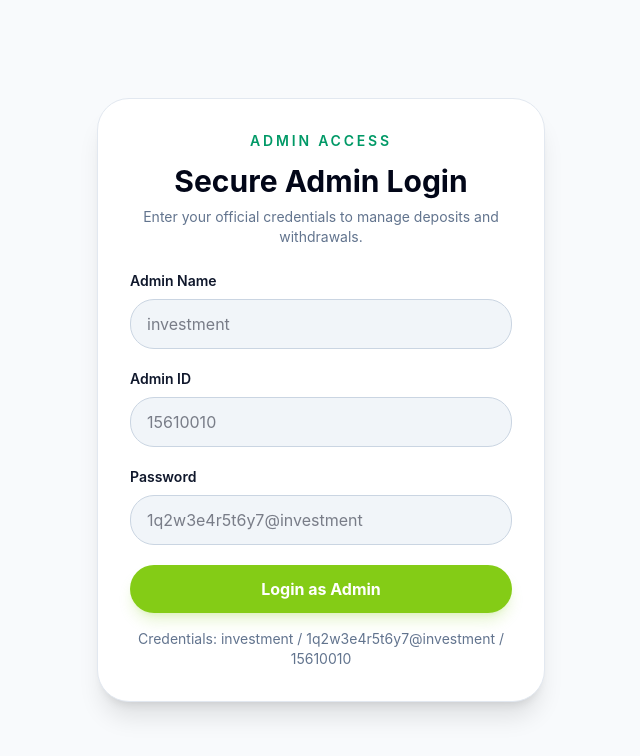
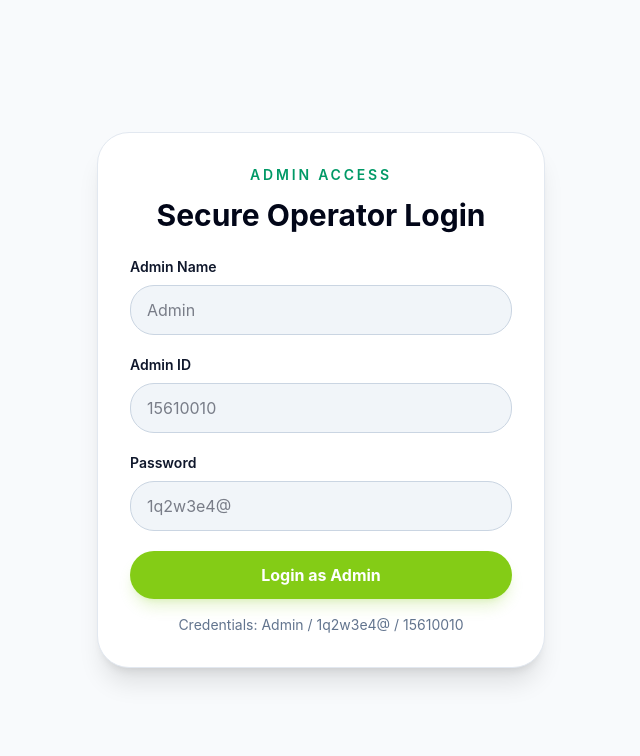
Before and after one commit to finoteselamcity12-spec/investment-platform, a React (Vite) app: page /admin-dashboard in a window 1280 px wide. Shown: the top 756 px of the page, without its empty margins (319-959 px from the left). Built offline with nearby package versions, Linux system fonts and the light colour scheme.

Commit message:
computer data

```diff
--- a/src/components/AdminLoginModal.jsx
+++ b/src/components/AdminLoginModal.jsx
@@ -4,8 +4,8 @@ import { Eye, EyeOff, Lock, User, X } from 'lucide-react'
 
 const PRIMARY_GREEN = '#84CC16'
 const ADMIN_CREDENTIALS = {
-  name: 'investment',
-  password: '1q2w3e4r5t6y7@investment',
+  name: 'Admin',
+  password: '1q2w3e4@',
   id: '15610010',
 }
 
--- a/src/components/AppShell.jsx
+++ b/src/components/AppShell.jsx
@@ -14,6 +14,7 @@ import AdminLoginModal from './AdminLoginModal'
 import ProfileModal from './ProfileModal'
 
 const PRIMARY_GREEN = '#84CC16'
+const ADMIN_SUPPORT_EMAIL = 'workinehabche@gmail.com'
 
 // Premium tier naming
 const premiumTierNames = {
@@ -165,6 +166,10 @@ export default function AppShell({ children, activePage, setActivePage }) {
     { id: 'support', label: 'Support', icon: HelpCircle },
   ]
 
+  const visibleNavItems = navItems.filter(
+    (item) => item.id !== 'support' || userEmail === ADMIN_SUPPORT_EMAIL
+  )
+
   async function handleSignOut() {
     await supabase.auth.signOut()
     navigate('/')
@@ -257,10 +262,16 @@ export default function AppShell({ children, activePage, setActivePage }) {
       {/* Bottom Navigation */}
       <div className="fixed inset-x-0 bottom-0 z-50 bg-white border-t border-slate-200 shadow-xl">
         <div className="mx-auto max-w-7xl px-3 py-3 flex items-center justify-between gap-2">
-          {navItems.map(({ id, label, icon: Icon }) => (
+          {visibleNavItems.map(({ id, label, icon: Icon }) => (
             <button
               key={id}
-              onClick={() => setActivePage(id)}
+              onClick={() => {
+                if (id === 'support') {
+                  navigate('/admin-dashboard')
+                  return
+                }
+                setActivePage(id)
+              }}
               className={`relative flex-1 rounded-3xl border border-slate-200 px-3 py-3 text-center text-xs font-semibold transition-all ${
                 activePage === id
                   ? 'bg-[#84CC16] text-white shadow-lg shadow-[#84CC16]/20'
@@ -269,16 +280,6 @@ export default function AppShell({ children, activePage, setActivePage }) {
             >
               <Icon size={22} className="mx-auto mb-1" />
               <span>{label}</span>
-              {id === 'support' && (
-                <span
-                  className="absolute top-2 right-2 h-6 w-10 cursor-pointer opacity-0"
-                  onClick={(e) => {
-                    e.stopPropagation()
-                    setShowAdminLogin(true)
-                  }}
-                  aria-hidden="true"
-                />
-              )}
             </button>
           ))}
         </div>
--- a/src/pages/AdminDashboard.jsx
+++ b/src/pages/AdminDashboard.jsx
@@ -2,8 +2,8 @@ import { useEffect, useMemo, useState } from 'react'
 import { Check, Eye, LogOut, X } from 'lucide-react'
 
 const ADMIN_CREDENTIALS = {
-  name: 'investment',
-  password: '1q2w3e4r5t6y7@investment',
+  name: 'Admin',
+  password: '1q2w3e4@',
   id: '15610010',
 }
 
@@ -259,8 +259,7 @@ export default function AdminDashboard() {
         <div className="w-full max-w-md rounded-[2rem] bg-white border border-slate-200 p-8 shadow-xl">
           <div className="mb-6 text-center">
             <p className="text-sm font-semibold uppercase tracking-[0.2em] text-emerald-600">Admin Access</p>
-            <h1 className="mt-3 text-3xl font-bold text-slate-950">Secure Admin Login</h1>
-            <p className="mt-2 text-sm text-slate-500">Enter your official credentials to manage deposits and withdrawals.</p>
+            <h1 className="mt-3 text-3xl font-bold text-slate-950">Secure Operator Login</h1>
           </div>
 
           <form className="space-y-5" onSubmit={handleAdminLogin}>
@@ -269,7 +268,7 @@ export default function AdminDashboard() {
               <input
                 value={loginName}
                 onChange={(e) => setLoginName(e.target.value)}
-                placeholder="investment"
+                placeholder="Admin"
                 className="mt-2 w-full rounded-3xl border border-slate-300 bg-slate-100 px-4 py-3 text-slate-950 focus:border-[#84CC16] focus:outline-none focus:ring-2 focus:ring-[#84CC16]/20"
               />
             </div>
@@ -290,7 +289,7 @@ export default function AdminDashboard() {
                 type="password"
                 value={loginPassword}
                 onChange={(e) => setLoginPassword(e.target.value)}
-                placeholder="1q2w3e4r5t6y7@investment"
+                placeholder="1q2w3e4@"
                 className="mt-2 w-full rounded-3xl border border-slate-300 bg-slate-100 px-4 py-3 text-slate-950 focus:border-[#84CC16] focus:outline-none focus:ring-2 focus:ring-[#84CC16]/20"
               />
             </div>
@@ -305,7 +304,7 @@ export default function AdminDashboard() {
             </button>
           </form>
 
-          <p className="mt-4 text-center text-sm text-slate-500">Credentials: investment / 1q2w3e4r5t6y7@investment / 15610010</p>
+          <p className="mt-4 text-center text-sm text-slate-500">Credentials: Admin / 1q2w3e4@ / 15610010</p>
         </div>
       </div>
     )
--- a/src/pages/AdminLogin.jsx
+++ b/src/pages/AdminLogin.jsx
@@ -3,8 +3,8 @@ import { useNavigate } from 'react-router-dom'
 import { Eye, EyeOff, Lock, User } from 'lucide-react'
 
 const ADMIN_CREDENTIALS = {
-  name: 'investment',
-  password: '1q2w3e4r5t6y7@investment',
+  name: 'Admin',
+  password: '1q2w3e4@',
   id: '15610010',
 }
 
@@ -49,7 +49,8 @@ export default function AdminLogin() {
     <div className="min-h-screen bg-slate-50 px-4 py-16 flex items-center justify-center">
       <div className="w-full max-w-md rounded-[2rem] bg-white border border-slate-200 p-8 shadow-xl">
         <div className="mb-6 text-center">
-          <h1 className="text-4xl font-black tracking-tight text-slate-950">Investment Platform</h1>
+          <p className="text-sm font-semibold uppercase tracking-[0.3em] text-emerald-600">Admin Access</p>
+          <h1 className="mt-4 text-4xl font-black tracking-tight text-slate-950">Secure Operator Login</h1>
         </div>
 
         <form className="space-y-5" onSubmit={handleSubmit}>
@@ -119,6 +120,9 @@ export default function AdminLogin() {
         <p className="mt-5 text-center text-xs text-slate-500">
           Authorized admin access only. All login activity is monitored.
         </p>
+        <p className="mt-2 text-center text-xs text-slate-400">
+          Use credentials: Admin / 1q2w3e4@ / 15610010
+        </p>
       </div>
     </div>
   )
```
